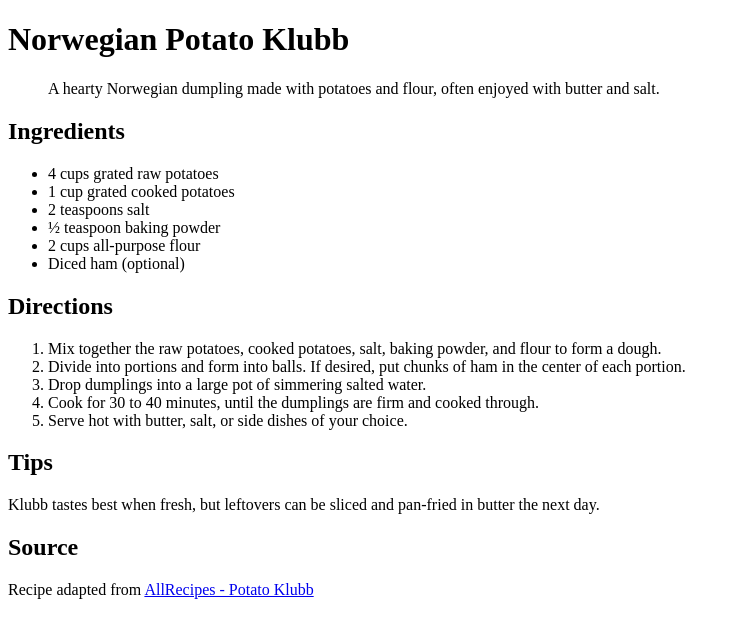
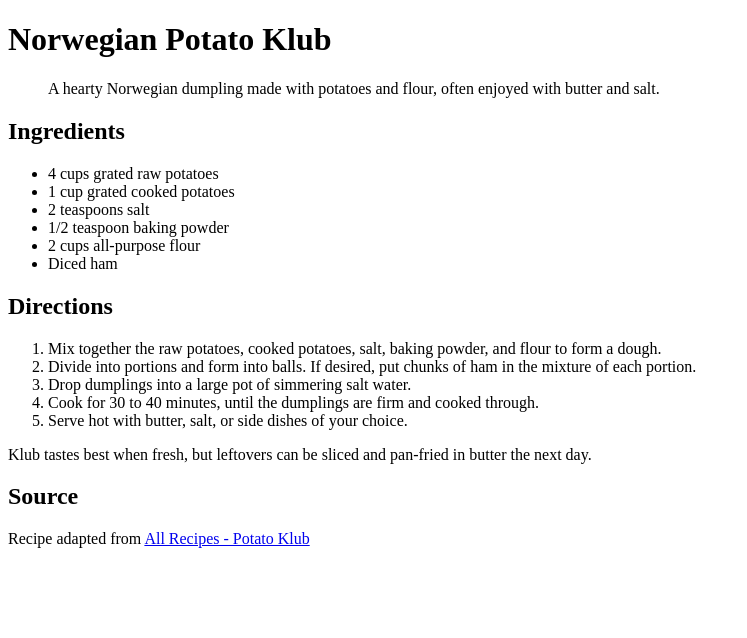
Before and after one commit to StephDenHartog/index.html, a plain HTML site: page web_design_2025/week6_assighment/Recipe.html in a window 1280 px wide. Shown: the whole page, without its empty margins (0-747 px from the left). Drawn offline with Linux system fonts and the light colour scheme; files that its build step writes are made by us from their sources.

Commit message:
Start over

```diff
--- a/web_design_2025/week6_assighment/Recipe.html
+++ b/web_design_2025/week6_assighment/Recipe.html
@@ -2,11 +2,12 @@
 <html lang="en">
 <head>
     <meta charset="UTF-8">
-    <title>Potato Klubb Recipe</title>
+    <title>Potato Klub Recipe</title>
     <link rel="stylesheet" href="styles.css">
 </head>
 <body>
-    <h1>Norwegian Potato Klubb</h1>
+
+    <h1>Norwegian Potato Klub</h1>
 
     <blockquote>
         A hearty Norwegian dumpling made with potatoes and flour, often enjoyed with butter and salt.
@@ -17,32 +18,29 @@
         <li>4 cups grated raw potatoes</li>
         <li>1 cup grated cooked potatoes</li>
         <li>2 teaspoons salt</li>
-        <li>½ teaspoon baking powder</li>
+        <li>1/2 teaspoon baking powder</li>
         <li>2 cups all-purpose flour</li>
-        <li>Diced ham (optional)</li>
+        <li>Diced ham</li>
     </ul>
 
     <h2>Directions</h2>
     <ol>
         <li>Mix together the raw potatoes, cooked potatoes, salt, baking powder, and flour to form a dough.</li>
-        <li>Divide into portions and form into balls. If desired, put chunks of ham in the center of each portion.</li>
-        <li>Drop dumplings into a large pot of simmering salted water.</li>
+        <li>Divide into portions and form into balls. If desired, put chunks of ham in the mixture of each portion.</li>
+        <li>Drop dumplings into a large pot of simmering salt water.</li>
         <li>Cook for 30 to 40 minutes, until the dumplings are firm and cooked through.</li>
         <li>Serve hot with butter, salt, or side dishes of your choice.</li>
     </ol>
 
-    <h2>Tips</h2>
-    <p class="tips">
-        Klubb tastes best when fresh, but leftovers can be sliced and pan-fried in butter the next day.
-    </p>
+    <p>Klub tastes best when fresh, but leftovers can be sliced and pan-fried in butter the next day.</p>
 
     <h2>Source</h2>
     <p>
         Recipe adapted from
-        <a href="https://www.allrecipes.com/recipe/142760/potato-klubb-norwegian-potato-dumplings/"
-           target="_blank" rel="noopener noreferrer">
-            AllRecipes - Potato Klubb
+        <a href="https://www.allrecipes.com/recipe/142760/potato-klubb-norwegian-potato-dumplings/" target="_blank" rel="noopener noreferrer">
+        All Recipes - Potato Klub
         </a>
     </p>
+
 </body>
 </html>
```
